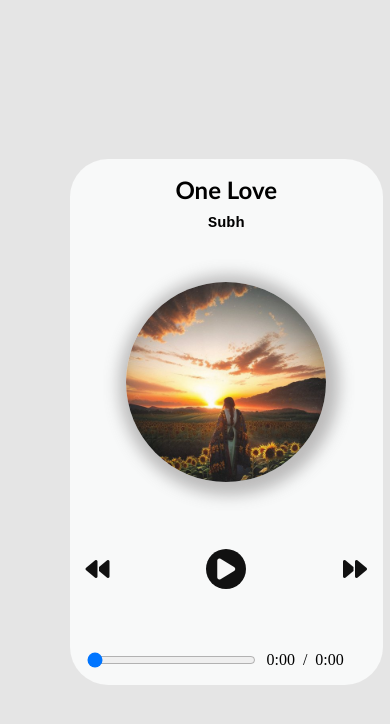
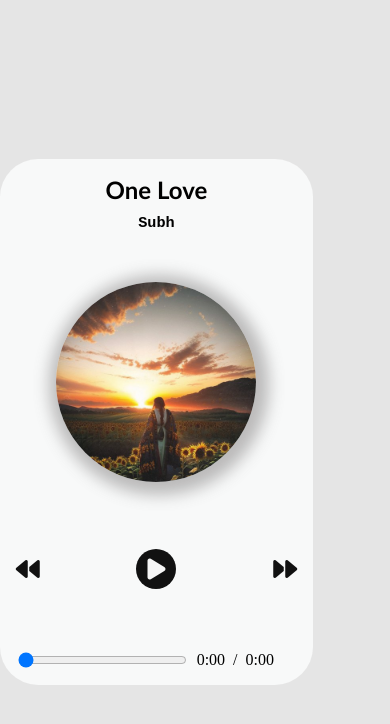
Before and after one commit to Neel1506/Music-Player, a plain HTML site: page index.html in a window 390 px wide. Drawn offline with Linux system fonts and the light colour scheme.

Commit message:
update 1.1

```diff
--- a/index.css
+++ b/index.css
@@ -121,6 +121,13 @@
  }
 
  @media (max-width: 768px) {
+   body{
+       display: flex !important;
+       justify-content: center !important;
+       align-items: center !important;
+       width: fit-content !important;
+       height: 100vh !important;
+   }
     .cd {
        width: 200px !important;
        height: 200px !important;
```
